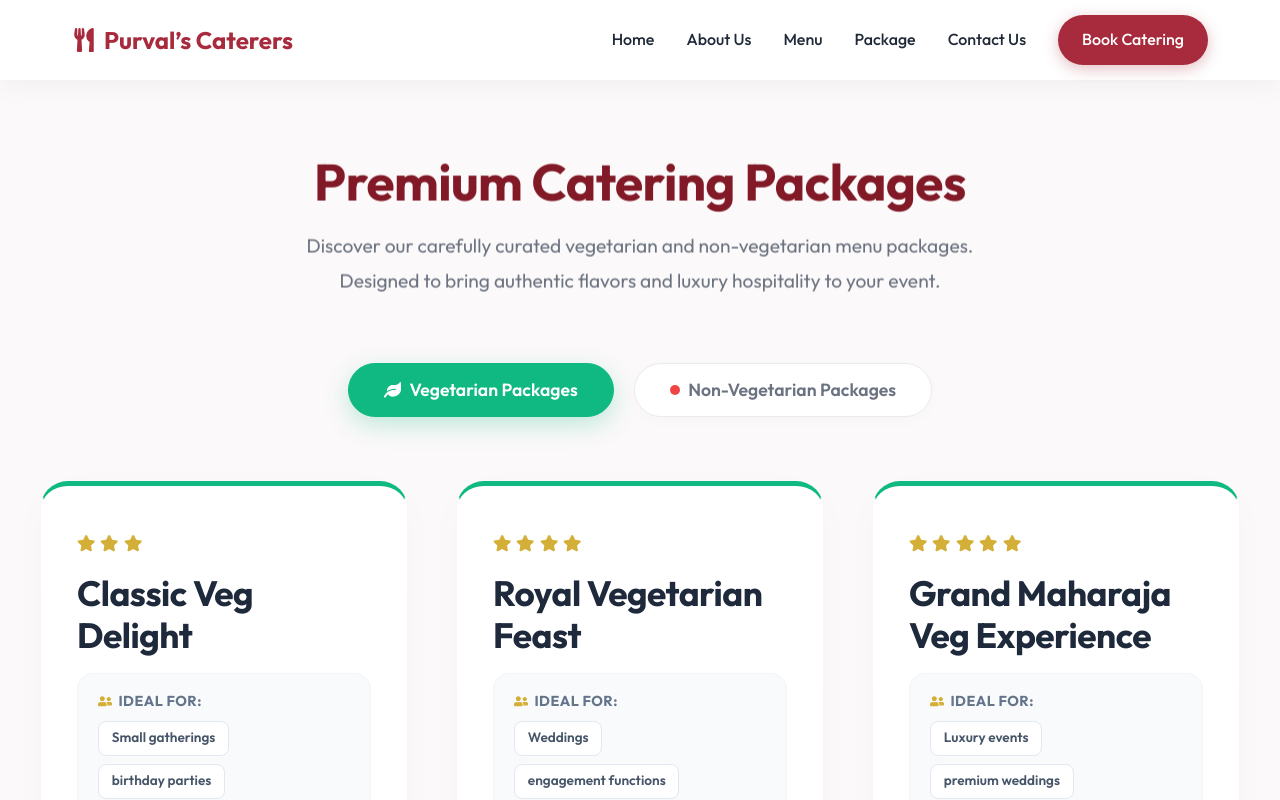
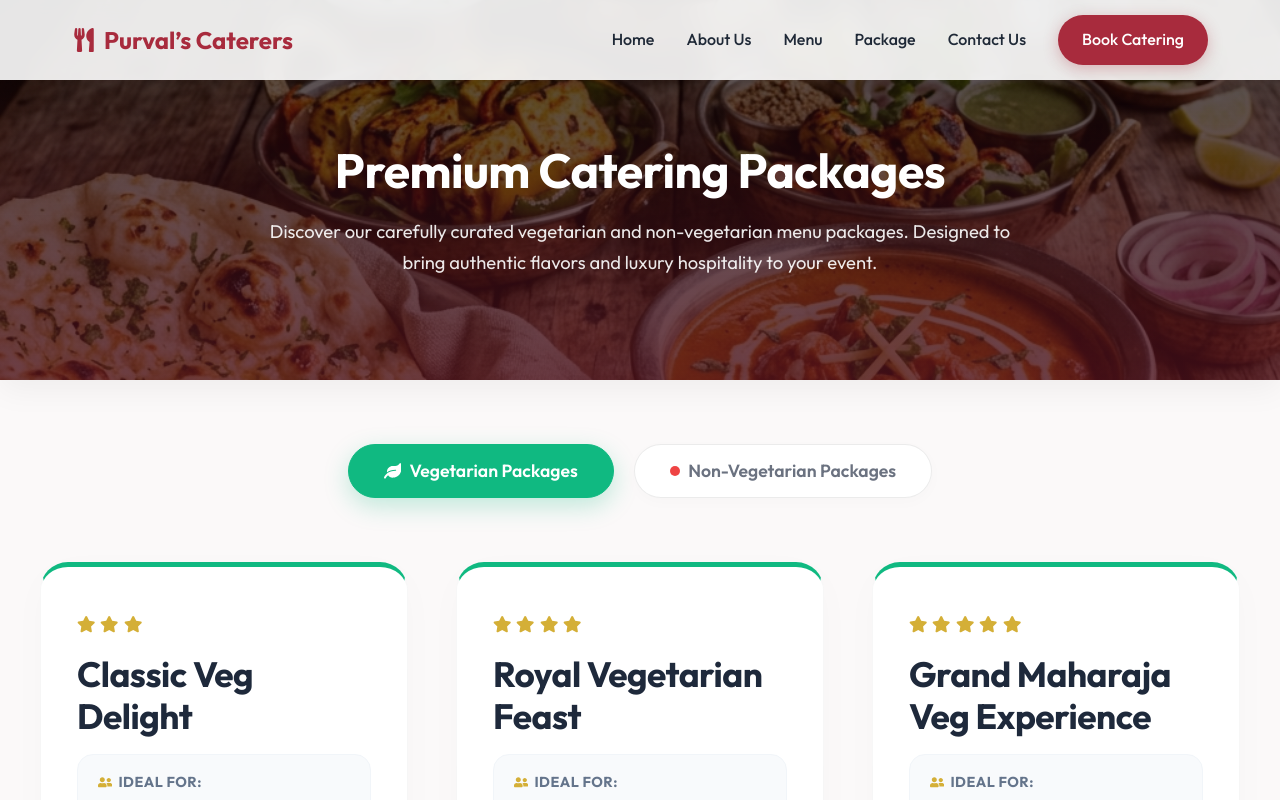
Before and after one commit to Vedabhavishya/PurvalCaters, a Next.js app: page /plans in a window 1280 px wide. Shown: the top 800 px of the page. Built offline with nearby package versions, Linux system fonts and the light colour scheme.

Commit message:
style: add background image banner and overlay to premium packages page header

```diff
--- a/src/app/plans/page.module.css
+++ b/src/app/plans/page.module.css
@@ -1,27 +1,78 @@
-.plansSection {
-  padding: calc(4.5rem + var(--nav-height)) 0 5rem 0;
+.plansPage {
   background-color: var(--bg-main);
+  padding-bottom: 5rem;
 }
 
-.header {
-  text-align: center;
-  margin-bottom: 4rem;
+.plansSection {
+  padding: 4rem 0 2rem 0;
 }
 
-.title {
-  font-size: 3.2rem;
-  color: var(--primary-dark);
-  font-weight: 700;
-  margin-bottom: 1rem;
-  letter-spacing: -0.5px;
+/* Banner Section */
+.bannerContainer {
+  position: relative;
+  width: 100%;
+  height: 380px;
+  display: flex;
+  align-items: center;
+  justify-content: center;
+  overflow: hidden;
+  box-shadow: 0 10px 30px rgba(0, 0, 0, 0.05);
 }
 
-.subtitle {
-  color: var(--text-muted);
-  font-size: 1.2rem;
-  max-width: 700px;
+.bannerImage {
+  object-fit: cover;
+  object-position: center;
+}
+
+.bannerOverlay {
+  position: absolute;
+  top: 0;
+  left: 0;
+  width: 100%;
+  height: 100%;
+  background: linear-gradient(
+    to bottom,
+    rgba(0, 0, 0, 0.65),
+    rgba(74, 16, 27, 0.8)
+  );
+  z-index: 1;
+}
+
+.bannerContent {
+  position: relative;
+  z-index: 2;
+  color: var(--text-light);
+  text-align: center;
+  padding: 0 1.5rem;
+  margin-top: calc(var(--nav-height) / 2);
+  max-width: 800px;
+}
+
+.bannerTitle {
+  font-size: 3rem;
+  font-weight: 700;
+  letter-spacing: -0.5px;
+  margin-bottom: 1rem;
+  color: #ffffff;
+  animation: fadeInDown 0.8s ease-out;
+}
+
+.bannerSubtitle {
+  font-size: 1.15rem;
+  color: rgba(255, 255, 255, 0.9);
+  line-height: 1.7;
   margin: 0 auto;
-  line-height: 1.8;
+  animation: fadeInUp 0.8s ease-out;
+}
+
+@keyframes fadeInDown {
+  from { opacity: 0; transform: translateY(-20px); }
+  to { opacity: 1; transform: translateY(0); }
+}
+
+@keyframes fadeInUp {
+  from { opacity: 0; transform: translateY(20px); }
+  to { opacity: 1; transform: translateY(0); }
 }
 
 /* Tab Switcher Styling */
--- a/src/app/plans/page.tsx
+++ b/src/app/plans/page.tsx
@@ -1,6 +1,7 @@
 import ScrollReveal from '@/components/ui/ScrollReveal';
 import PlansClient from './PlansClient';
 import styles from './page.module.css';
+import Image from 'next/image';
 
 export const metadata = {
   title: "Premium Catering Packages | Purval's Caterers",
@@ -9,19 +10,33 @@ export const metadata = {
 
 export default function PlansPage() {
   return (
-    <section className={`container ${styles.plansSection}`}>
+    <div className={styles.plansPage}>
+      {/* Top Banner Section */}
+      <div className={styles.bannerContainer}>
+        <Image
+          src="/images/hero_bg_3.png"
+          alt="Catering Packages Banner"
+          fill
+          sizes="100vw"
+          priority
+          className={styles.bannerImage}
+        />
+        <div className={styles.bannerOverlay}></div>
+        <div className={styles.bannerContent}>
           <ScrollReveal>
-        <div className={styles.header}>
-          <h1 className={styles.title}>Premium Catering Packages</h1>
-          <p className={styles.subtitle}>
+            <h1 className={styles.bannerTitle}>Premium Catering Packages</h1>
+            <p className={styles.bannerSubtitle}>
               Discover our carefully curated vegetarian and non-vegetarian menu packages. Designed to bring authentic flavors and luxury hospitality to your event.
             </p>
+          </ScrollReveal>
         </div>
-      </ScrollReveal>
+      </div>
 
+      <div className={`container ${styles.plansSection}`}>
         <ScrollReveal>
           <PlansClient />
         </ScrollReveal>
-    </section>
+      </div>
+    </div>
   );
 }
```
Lines whose indentation alone changed are shown as unchanged.
